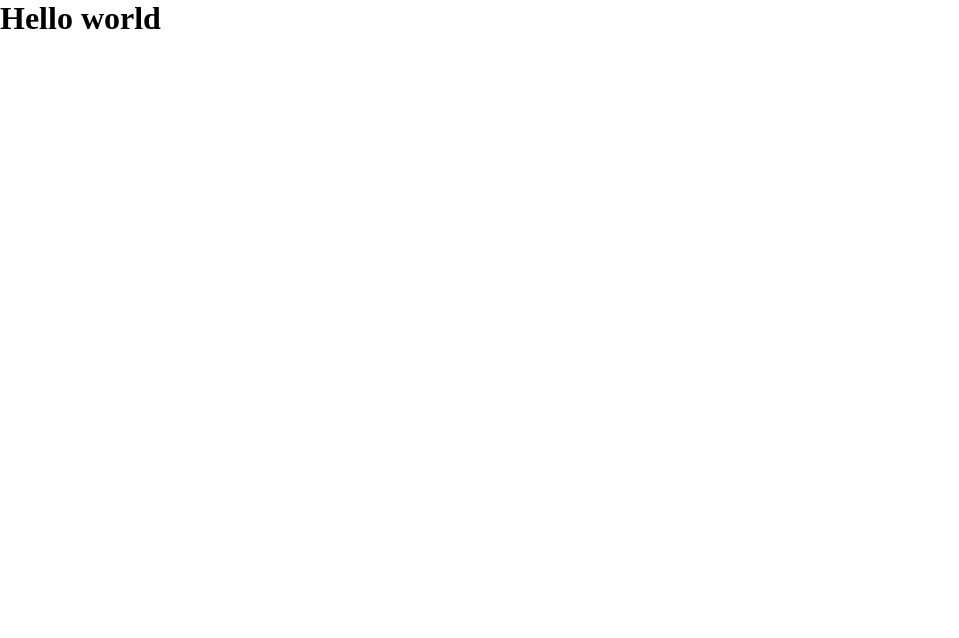
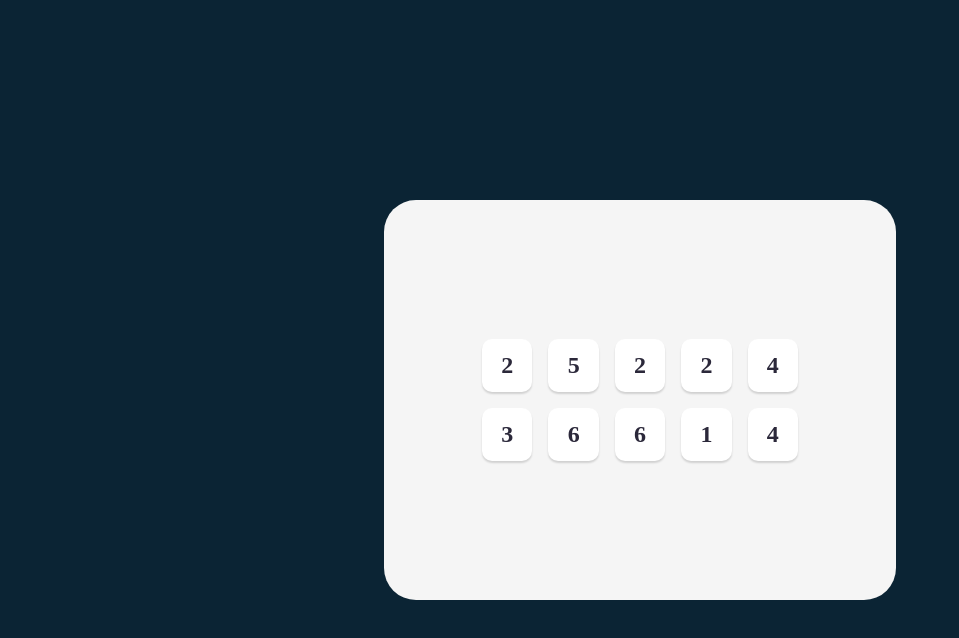
Before and after one commit to LuchiAdaobi/tenzies-revised, a React (Vite) app: page / in a window 1280 px wide. Shown: the top 638 px of the page, without its empty margins (0-959 px from the left). Built offline with nearby package versions, Linux system fonts and the light colour scheme.

Commit message:
added dice component

```diff
--- a/src/App.jsx
+++ b/src/App.jsx
@@ -1,13 +1,30 @@
-import { useState } from 'react'
-
+import { useState } from "react";
+import Die from "./components/Die";
 
 function App() {
+  const [diceArray, setDiceArray] = useState(allNewDice());
+
+  const diceElements = diceArray.map((die) => {
+    return <Die key={die} value={die} />;
+  });
+
+  function allNewDice() {
+    const diceArr = [];
+    for (let i = 0; i < 10; i++) {
+      diceArr.push(Math.ceil(Math.random() * 6));
+    }
+
+    return diceArr;
+  }
 
   return (
-  <div>
-    <h1>Hello world</h1>
-  </div>
-  )
+    <main className="main">
+      <div className="dice-container">
+        {/* <Die value={value} /> */}
+        {diceElements}
+      </div>
+    </main>
+  );
 }
 
-export default App
+export default App;
--- /dev/null
+++ b/src/components/Die.jsx
@@ -0,0 +1,5 @@
+export default function Die(prop) {
+  return <section >
+    <div className="die">{prop.value}</div>
+  </section>;
+}
--- a/src/index.css
+++ b/src/index.css
@@ -1,7 +1,66 @@
-*{
+* {
+  box-sizing: border-box;
+}
+body {
   margin: 0;
   padding: 0;
+  font-family: cursive;
+  background: #0b2434;
+  padding: 2rem;
+  display: flex;
+  align-items: center;
+  justify-content: center;
+  height: 100vh;
 }
-body{
-  font-family: cursive;
+
+.main {
+  background: #f5f5f5;
+  border-radius: 2rem;
+  width: 40vw;
+  height: 400px;
+  margin: 0 auto;
+  padding: 2rem;
+  display: flex;
+  justify-content: center;
+  align-items: center;
 }
+.dice-container {
+  display: grid;
+  grid-template-columns: repeat(5, 1fr);
+  gap: 1rem;
+  margin: auto;
+}
+.die {
+  background: #ffffff;
+  color: #2b283a;
+  padding: .8rem 1.2rem;
+  font-size: 1.5rem;
+  text-align: center;
+  font-weight: bold;
+  box-shadow: 0px 2px 2px 0px #00000026;
+  border-radius: 10px;
+  cursor: pointer;
+}
+
+
+@media only screen and (max-width : 850px){
+  .main{
+    width : 60vw;
+  }
+}
+@media only screen and (max-width : 600px){
+  .main{
+    width : 90vw;
+  }
+}
+@media only screen and (max-width : 400px){
+  .main{
+    width : 93vw;
+  }
+  .die {
+  background: #ffffff;
+  color: #2b283a;
+  padding: .7rem 1rem;
+  font-size: 1rem;
+  }
+}
```
Also changed, not shown: src/play.jsx (added, +16 -0 lines).
